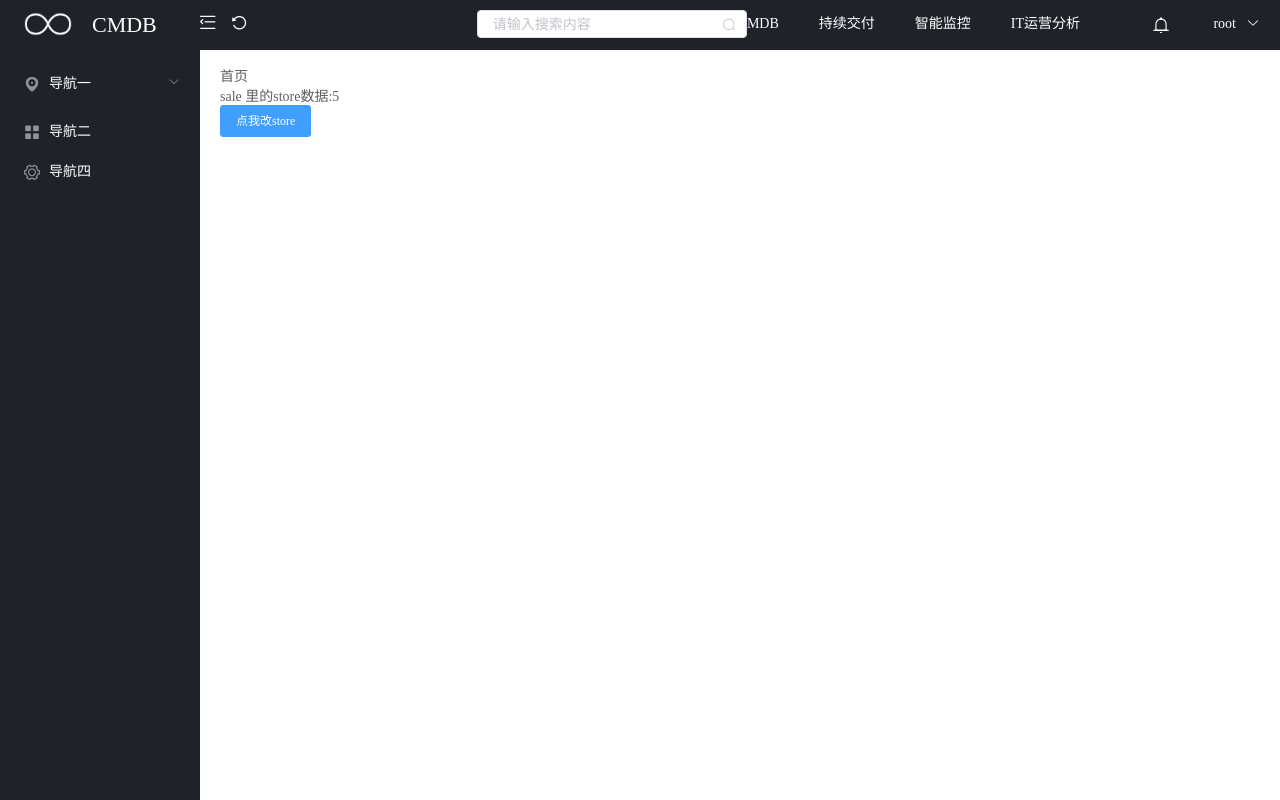
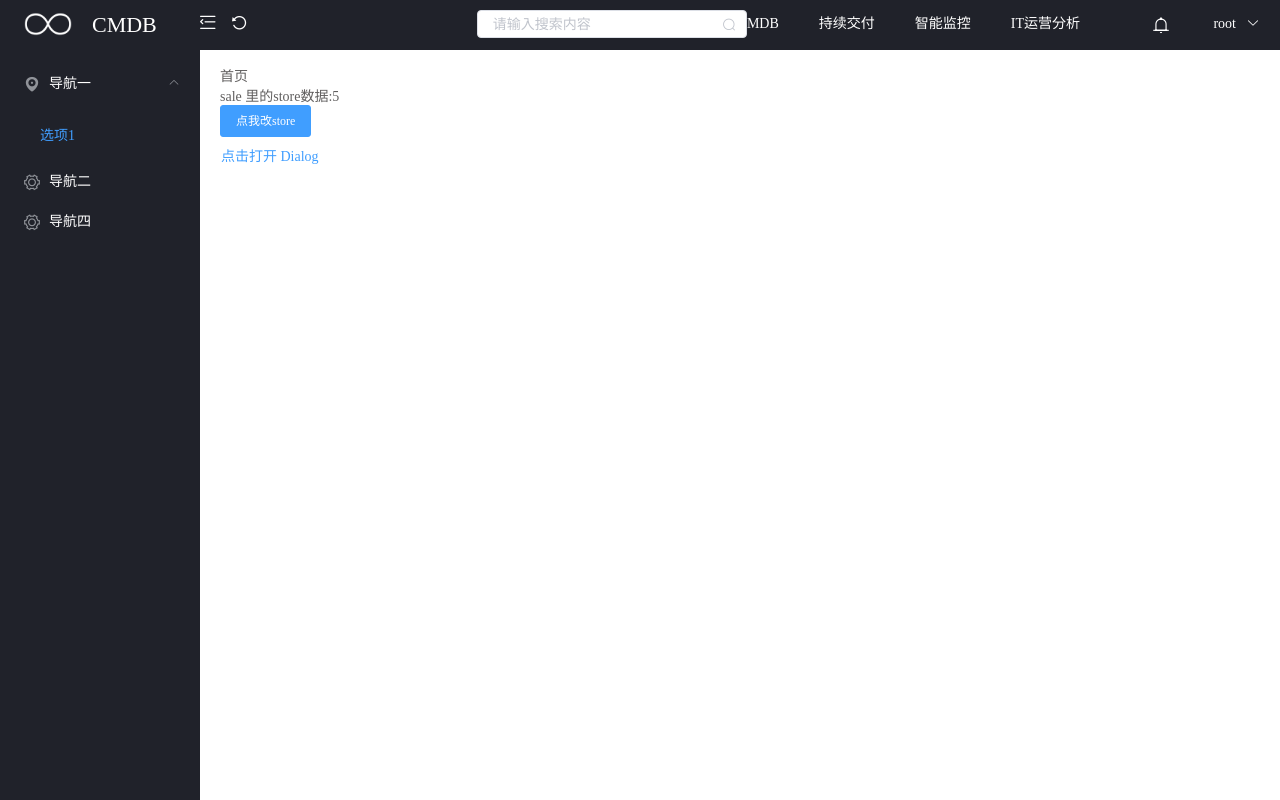
Before and after one commit to zhaoqingling/vue-element, a Vue app: page /#/ in a window 1280 px wide. Both pictures are taken after a click on the element "导航一". Built offline with nearby package versions, Linux system fonts and the light colour scheme.

Commit message:
导航左侧 动态循环

```diff
--- a/src/page/container.vue
+++ b/src/page/container.vue
@@ -62,14 +62,14 @@
       text-color="#fff"
       active-text-color="#409EFF"
       :unique-opened="unique">
-      <el-submenu index="1">
+      <!-- <el-submenu index="">
         <template slot="title">
           <i class="el-icon-location"></i>
           <span slot="title">导航一</span>
         </template>
         <el-menu-item-group>
           <el-menu-item index="/">选项1</el-menu-item>
-
+          <el-menu-item index="">选项2</el-menu-item>
         </el-menu-item-group>
       </el-submenu>
       <el-menu-item index="/sale">
@@ -79,7 +79,24 @@
       <el-menu-item index="/manage">
         <i class="el-icon-setting"></i>
         <span slot="title">导航四</span>
-      </el-menu-item>
+      </el-menu-item> -->
+      <template v-for="(item,index) in menuData">
+        <el-menu-item v-if="!item.children" :index="item.path">
+          <i class="el-icon-setting"></i>
+          <span slot="title">{{item.name}}</span>
+        </el-menu-item>
+        <el-submenu index="" v-else>
+          <template slot="title">
+            <i class="el-icon-location"></i>
+            <span slot="title">{{item.name}}</span>
+          </template>
+          <el-menu-item-group>
+            <template v-for="(items,index) in item.children">
+              <el-menu-item :index="items.path">{{items.name}}</el-menu-item>
+            </template>
+          </el-menu-item-group>
+        </el-submenu>
+      </template>
     </el-menu>
   </div>
   <!-- 路由跳转 -->
@@ -101,39 +118,21 @@
       menuData:[
         {
           name:'导航一',
+          path: '',
           children:[
             {
-              name:'选项1'
-            },
-            {
-              name:'选项2'
-            },
-            {
-              name:'选项3',
-              children:[
-                {
-                  name:'选项1'
-                }
-              ]
+              name:'选项1',
+              path: '/'
             }
           ]
         },
         {
-          name:'导航二'
+          name:'导航二',
+          path: '/sale'
         },
         {
-          name:'导航四'
-        },
-        {
-          name:'导航五',
-          children:[
-            {
-              name:'选项1'
-            },
-            {
-              name:'选项2'
-            }
-          ]
+          name:'导航四',
+          path: '/manage'
         }
       ]
     }
--- a/src/page/index.vue
+++ b/src/page/index.vue
@@ -5,6 +5,19 @@
    <el-row>
     <el-button type="primary" size="small" @click="testDemo">点我改store</el-button>
    </el-row>
+
+   <el-button type="text" @click="dialogVisible = true">点击打开 Dialog</el-button>
+   <el-dialog
+    title="提示"
+    :visible.sync="dialogVisible"
+    width="30%"
+    :before-close="handleClose">
+    <span>这是一段信息</span>
+    <span slot="footer" class="dialog-footer">
+      <el-button @click="dialogVisible = false">取 消</el-button>
+      <el-button type="primary" @click="dialogVisible = false">确 定</el-button>
+    </span>
+  </el-dialog>
  </div>
 </template>
 <script>
@@ -12,7 +25,8 @@ import { mapMutations,mapGetters, mapState} from 'vuex'
  export default {
   data() {
     return {
-      num: 0
+      num: 0,
+      dialogVisible: false
     }
   },
   methods:{
@@ -26,6 +40,13 @@ import { mapMutations,mapGetters, mapState} from 'vuex'
     testDemo() {
       this.addCounts(10);
       this.num = this.list;
+    },
+    handleClose(done) {
+      this.$confirm('确认关闭？')
+        .then(_ => {
+          done();
+        })
+        .catch(_ => {});
     }
   },
   computed: {
```
